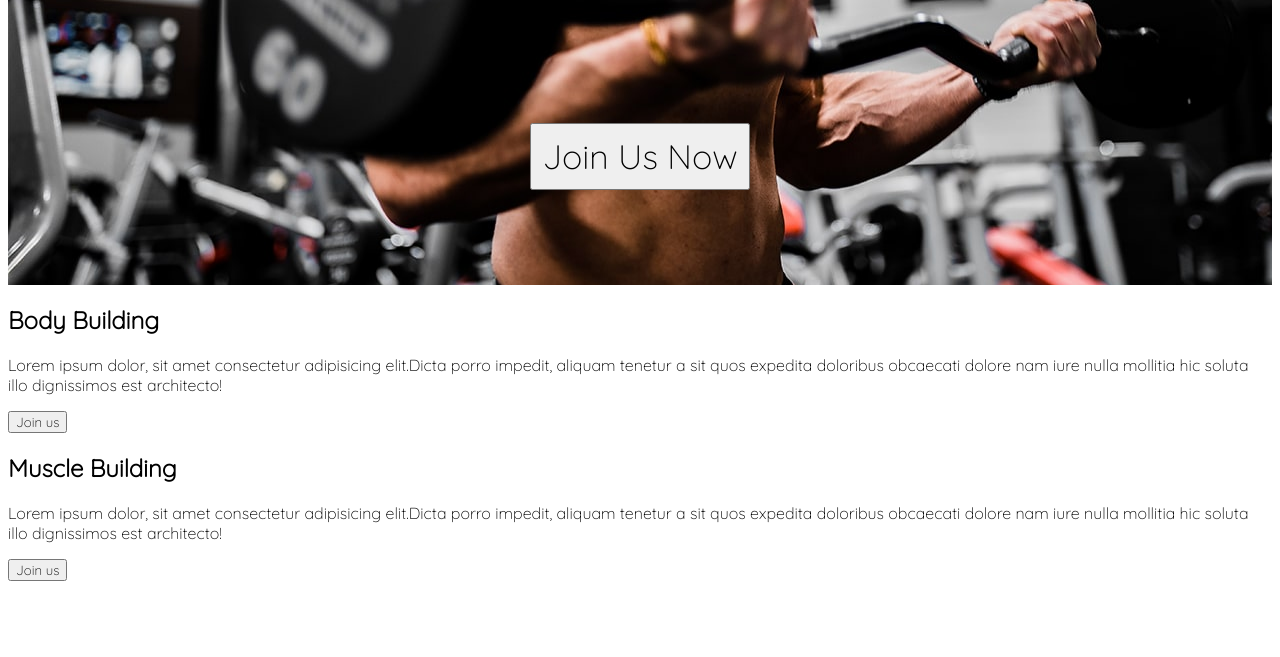
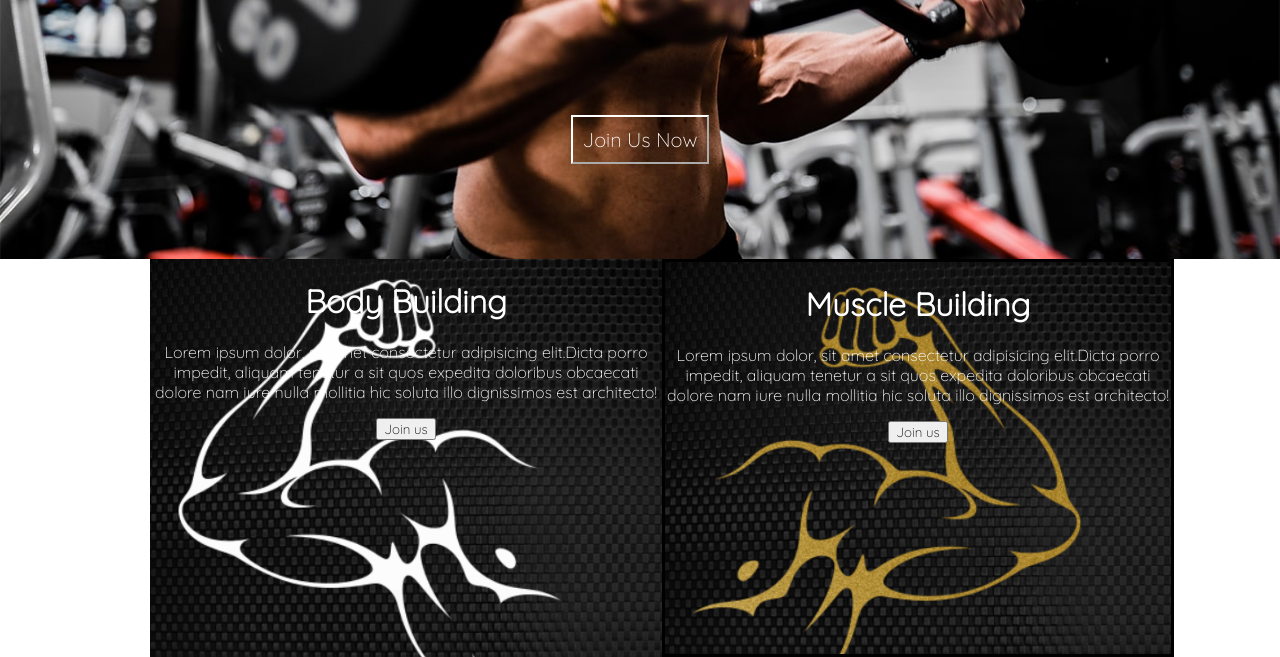
Before and after one commit to pankajprajapati77/Gymnast-HTML-CSS-, a plain HTML site: page index.html in a window 1280 px wide. Shown: the part 496-1153 px from the top of the page. Before the commit the page ends 1085 px from the top, so only its background shows below. Drawn offline with Linux system fonts and the light colour scheme.

Commit message:
body building and muscle building complete

```diff
--- a/index.html
+++ b/index.html
@@ -36,24 +36,27 @@
     <button class="join-button">Join Us Now</button>
    </div>
 </div>
-   <section>
-    <h1>Body Building</h1>
-    <p>Lorem ipsum dolor, sit amet consectetur adipisicing elit.Dicta
+<div class="main-sections">
+   <div class="main-bodybuilding">
+        <div class="headings-cont">
+            <h1 class="bodybuilding">Body Building</h1>
+            <p class="bodybuilding-description">Lorem ipsum dolor, sit amet consectetur adipisicing elit.Dicta
             porro impedit, aliquam tenetur a sit quos expedita doloribus obcaecati
             dolore nam iure nulla mollitia hic soluta
             illo dignissimos est architecto!</p>
-        <button>Join us</button>
-
-
-   </section>
-   <section>
-    <h1>Muscle Building</h1>
-    <p>Lorem ipsum dolor, sit amet consectetur adipisicing elit.Dicta
+        </div>
+        <button class="main-joinus1">Join us</button>
+    </div>
+   <div class="main-musclebuilding">
+        <div class="headings-cont">
+            <h1 class="musclebuilding">Muscle Building</h1>
+            <p class="musclebuilding-description">Lorem ipsum dolor, sit amet consectetur adipisicing elit.Dicta
             porro impedit, aliquam tenetur a sit quos expedita doloribus obcaecati
             dolore nam iure nulla mollitia hic soluta
             illo dignissimos est architecto!</p>
-        <button>Join us</button>
-
-   </section>
+        </div>
+        <button class="main-joinus2">Join us</button>
+    </div>
+</div>
 </body>
 </html>
--- a/main.css
+++ b/main.css
@@ -1,11 +1,16 @@
 *{
     font-family: 'Quicksand', sans-serif;
+    box-sizing: border-box;
 }
-/* body{
-    background-image: url(./img/carousel-1.jpg);
-} */
+
+body{
+    margin: 0;
+    padding: 0;
+}
 .main-header-for-image{
     background-image: url(./img/carousel-1.jpg);
+    background-repeat: no-repeat;
+    background-size: 100% 100%;
 }
 .main-header{
     display: flex;
@@ -52,9 +57,50 @@
     color: white;
     font-family: 'Anton', sans-serif;
 }
-.on-image>button{
-    font-size: 34px;
+.join-button{
+    font-size: 20px;
     padding: 10px;
     margin: 95px;
+    background: none;
+    color: white;
+    border-color: white;
+}
 
+.join-button:hover{
+    cursor: pointer;
+    transition-duration: 0.4s;
+    color: black;
+    background-color: white;
+    border-color: black;
 }
+.main-sections{
+    display: flex;
+}
+.main-bodybuilding{
+    /* border: solid black; */
+    background-image: url(./img/bodyb.png);
+    color: white;
+    width: 40%;
+    margin-left: 150px;
+    background-size: 100%;
+    /* color: rgb(184, 43, 43); */
+    /* background-size: 60% 60%;
+    background-repeat: no-repeat; */
+    background-repeat: no-repeat;
+    height: 398px;
+    text-align: center;
+}
+
+.headings-cont{
+    /* border: 1px solid lightgreen; */
+}
+.main-musclebuilding{
+    border: solid black;
+    width: 40%;
+    background-image: url(./img/muscleb.png);
+    background-size: 100%;
+    color: white;
+    background-repeat: no-repeat;
+    height: 398px;
+    text-align: center;
+}
```
Also changed, not shown: img/bodyb.png (added), img/bodybuilding.png (deleted), img/muscle building.png (deleted), img/muscleb.png (added). Lines whose indentation alone changed are shown as unchanged.
